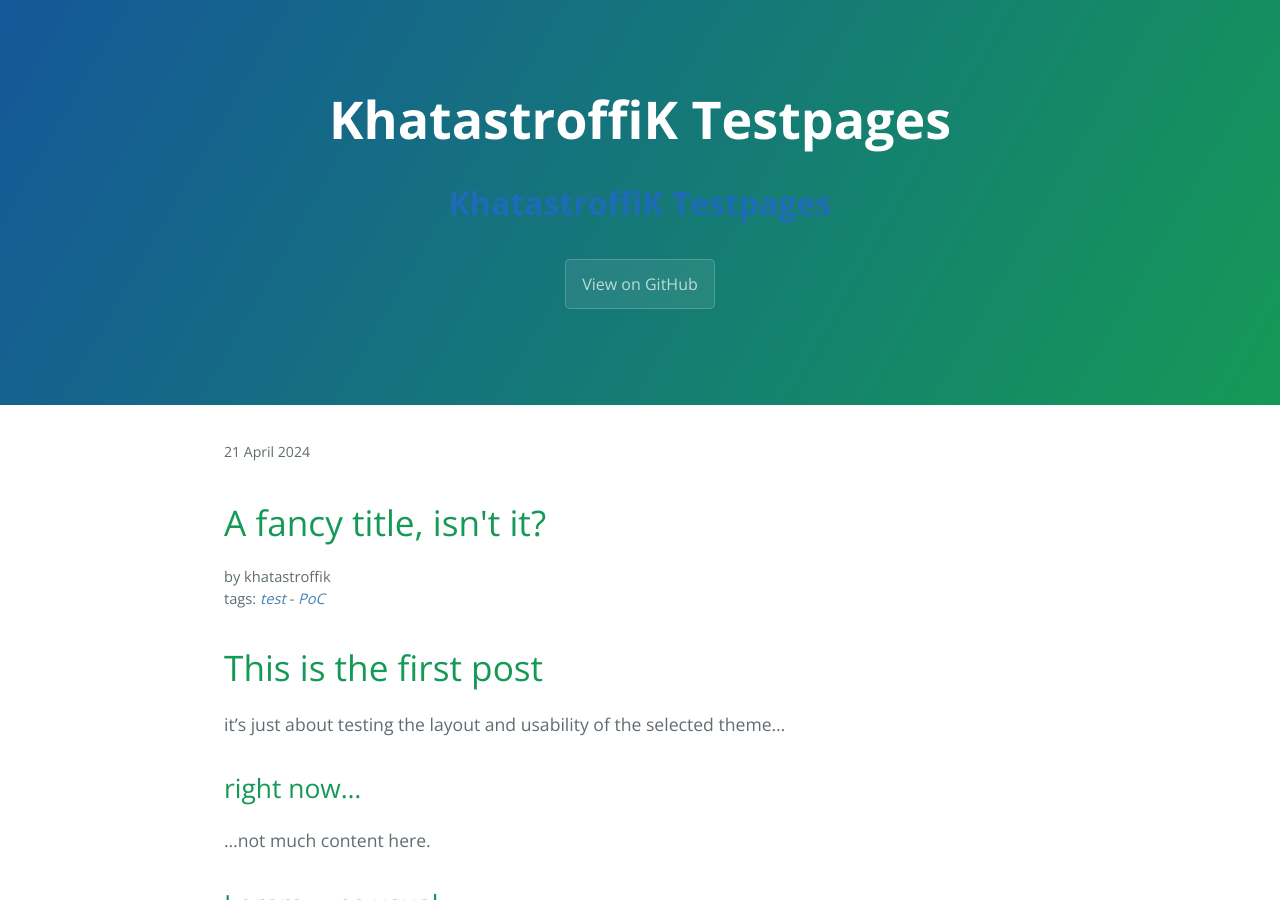
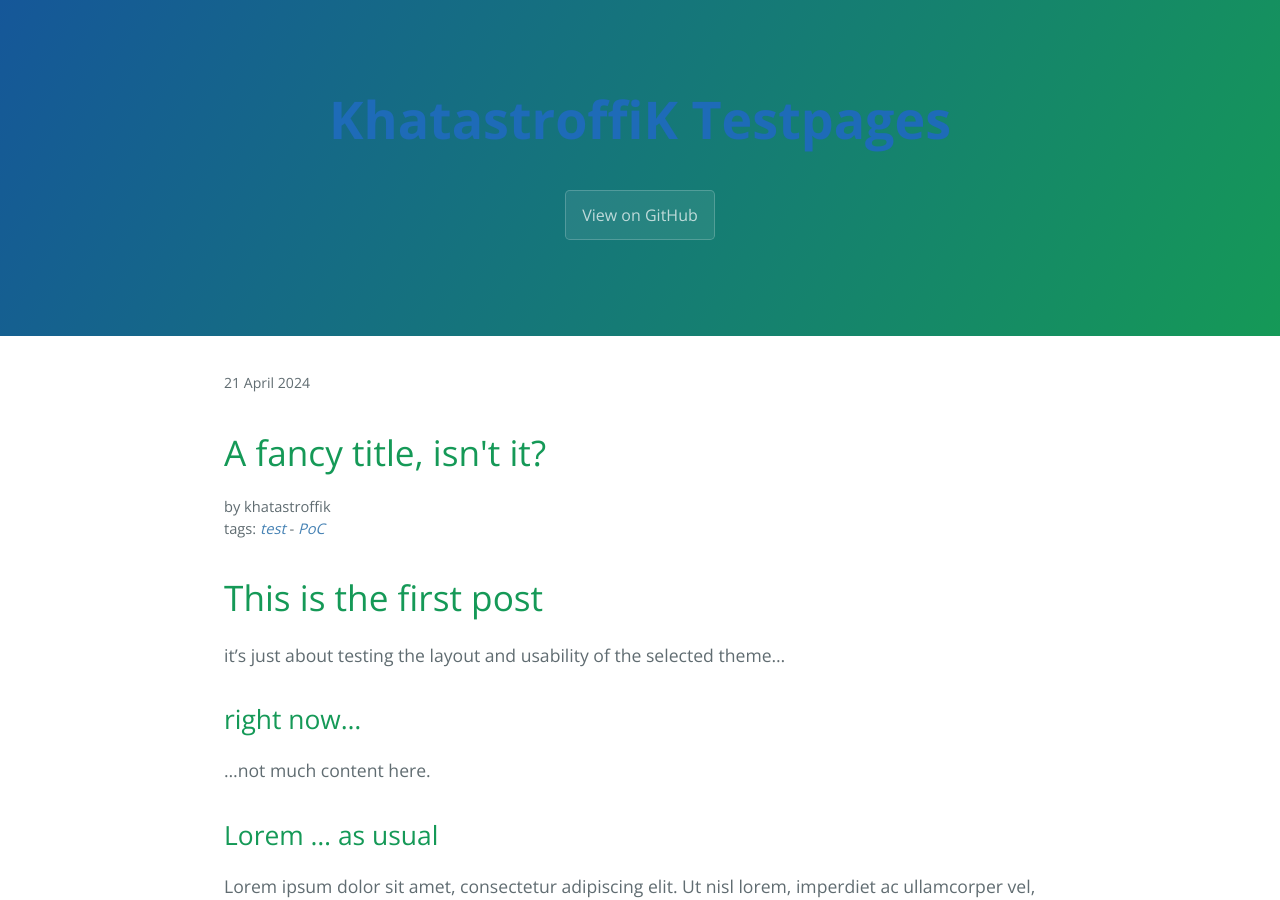
Before and after one commit to khatastroffik/testpages, a Jekyll site: the page built from _posts/2024-04-21-first-posting.md, in a window 1280 px wide and 900 px high. Built offline with Jekyll 4.4.1, drawn with Linux system fonts in a browser that asks for light colours; the repository's description, which GitHub fills in, is left out.

Commit message:
fix: display of site title

```diff
--- a/_layouts/default.html
+++ b/_layouts/default.html
@@ -14,10 +14,9 @@
 </head>
 <body>
     <header class="page-header" role="banner">
-        <h1 class="project-name">{{ site.title | default: site.github.repository_name }}</h1>
         <a id="a-title" href="{{ '/' | relative_url }}">
-            <h1>{{ site.title | default: site.github.repository_name }}</h1>
-          </a>
+            <h1 class="project-name">{{ site.title | default: site.github.repository_name }}</h1>
+        </a>
         <h2 class="project-tagline">{{ site.description | default: site.github.project_tagline }}</h2>
         {% if site.github.is_project_page %}
         <a href="{{ site.github.repository_url }}" class="btn">View on GitHub</a>
```
